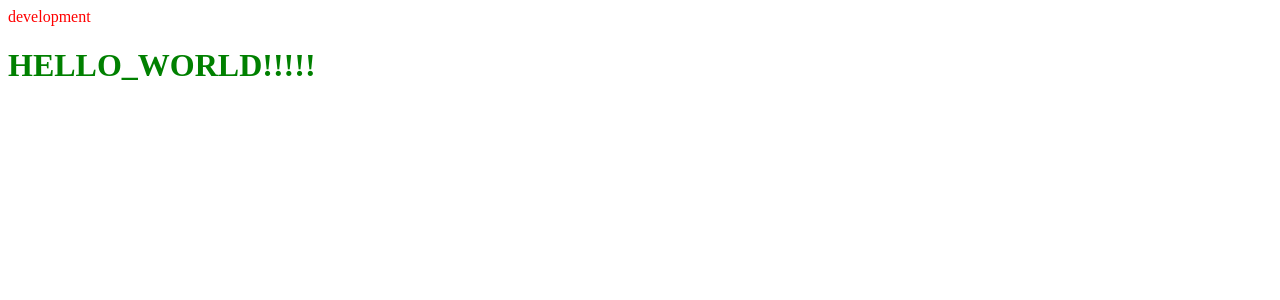
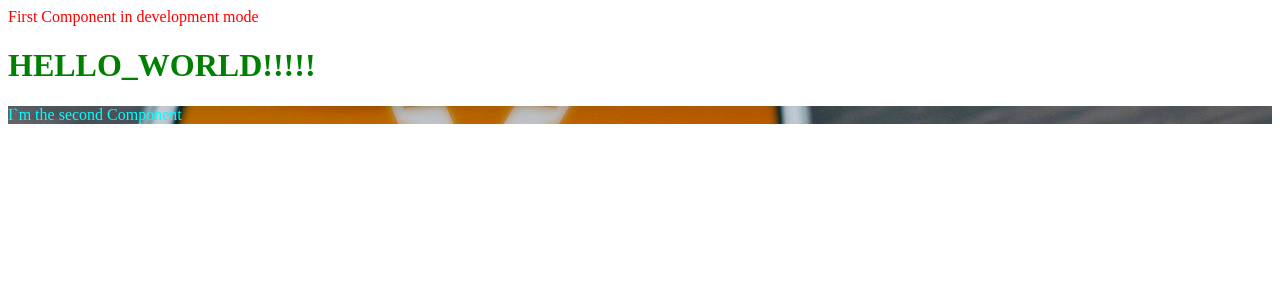
Before and after one commit to shutnikPk/parking, a React app: page / in a window 1280 px wide. Shown: the top 300 px of the page. Built offline with nearby package versions, Linux system fonts and the light colour scheme.

Commit message:
Add the second conponent and min css plugin

```diff
--- a/package.json
+++ b/package.json
@@ -21,6 +21,7 @@
     "cross-env": "^7.0.3",
     "css-loader": "^6.7.3",
     "html-webpack-plugin": "^5.5.0",
+    "mini-css-extract-plugin": "^2.7.3",
     "sass": "^1.57.1",
     "sass-loader": "^13.2.0",
     "style-loader": "^3.3.1",
--- a/src/components/App.jsx
+++ b/src/components/App.jsx
@@ -1,6 +1,7 @@
 import './App.scss'
 import React from 'react';
 import First from './First/First';
+import Second from './Second/Second';
 
 
 function App() {
@@ -8,6 +9,7 @@ function App() {
         <div>
             <First />
             <div><h1>HELLO_WORLD!!!!!</h1></div>
+            <Second text={'I`m the second Component'} />
         </div>
     );
 }
--- a/src/components/First/First.jsx
+++ b/src/components/First/First.jsx
@@ -3,8 +3,7 @@ import './First.scss'
 function First() {
     return (
         <div className="div">
-            <div className="second"></div>
-            {process.env.NODE_ENV === 'production' ? <div className="first">HELLO WORLD!</div> : <div className="first">{process.env.NODE_ENV}</div>}
+            {process.env.NODE_ENV === 'production' ? <div className="first">First Component in {process.env.NODE_ENV} mode</div> : <div className="first">First Component in {process.env.NODE_ENV} mode</div>}
         </div>
     );
 }
--- a/src/components/First/First.scss
+++ b/src/components/First/First.scss
@@ -1,6 +1,3 @@
 .first{
     color:red
 }
-.second{
-    background-image: url('./example.jpg');;
-}
--- /dev/null
+++ b/src/components/Second/Second.css
@@ -0,0 +1,3 @@
+.second{
+    background-image: url('./example.jpg');;
+}
--- /dev/null
+++ b/src/components/Second/Second.jsx
@@ -0,0 +1,9 @@
+import React from 'react';
+import './Second.css'
+function Second({ text }) {
+    return (
+        <div className="second">{text}</div>
+    );
+}
+
+export default Second;
--- a/webpack.config.js
+++ b/webpack.config.js
@@ -1,6 +1,7 @@
 const webpack = require('webpack');
 const path = require('path')
 const HtmlWebpackPlugin = require('html-webpack-plugin');
+const MiniCssExtractPlugin = require("mini-css-extract-plugin");
 
 module.exports = env=>{
   const port= env.port||4000
@@ -18,11 +19,7 @@ module.exports = env=>{
     },
     resolve:{
         extensions:['.js', '.jsx', '.json'],
-        alias:{
-            '@': path.resolve(__dirname, 'src')
-        }
     },
-    devtool: isDev? 'source-map' : false,
     devServer:{
       port: port,
       hot: isDev
@@ -35,14 +32,15 @@ module.exports = env=>{
           new webpack.EnvironmentPlugin({
             'PORT': port,
             'NODE_ENV': mode,
-          })
+          }),
+          new MiniCssExtractPlugin()
     ],
     module: {
         rules: [
             {
-              test: /\.s[ac]ss$/i,
+              test:/\.(s*)css$/,
               use: [
-                'style-loader',
+                MiniCssExtractPlugin.loader,
                 'css-loader',
                 'sass-loader',
               ],
```
Also changed, not shown: src/components/Second/example.jpg (renamed from src/components/First/example.jpg).
